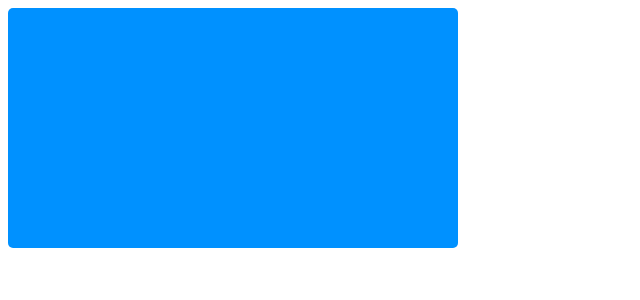
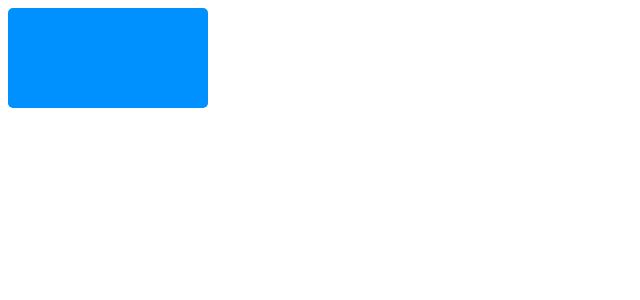
Before and after one commit to Nodirbek123528/podarok, a React (Vite) app: page / in a window 1280 px wide. Shown: the top 300 px of the page, without its empty margins (0-640 px from the left). Built offline with nearby package versions, Linux system fonts and the light colour scheme.

Commit message:
first commit

```diff
--- a/src/App.css
+++ b/src/App.css
@@ -1,6 +1,6 @@
-.button{
-    width: 450px;
-    height: 240px;
+.button {
+  width: 200px;
+  height: 100px;
   border-radius: 5px;
   background-color: rgb(0, 145, 255);
   color: white;
@@ -9,22 +9,28 @@
   border: none;
   cursor: pointer;
 }
-.img{
+
+.img {
   opacity: 0;
   flex-wrap: nowrap;
+  width: 100%;
+  height: 100%;
 }
-.button:hover .img{
+
+.button:hover .img {
 
   opacity: 1;
   flex-wrap: wrap;
 
 }
-.button:hover{
+
+.button:hover {
   background-color: inherit;
 
 
 }
-.img{
+
+.img {
   /* width: 100px;
     height: 100px; */
   animation: scaleAnimation 0.5s infinite alternate;
@@ -35,6 +41,7 @@ background-color: inherit;
   0% {
     transform: scale(1);
   }
+
   100% {
     transform: scale(1.1);
   }
```
Lines whose indentation alone changed are shown as unchanged.
